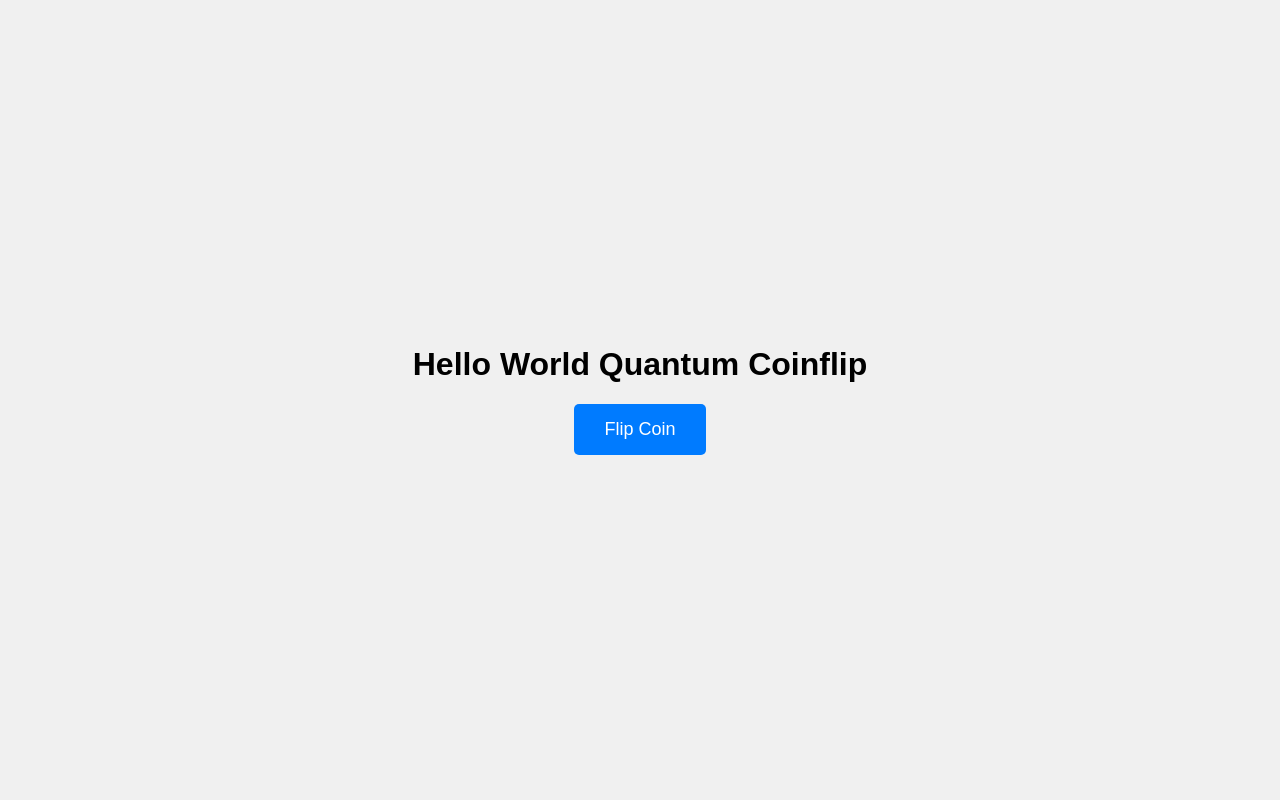
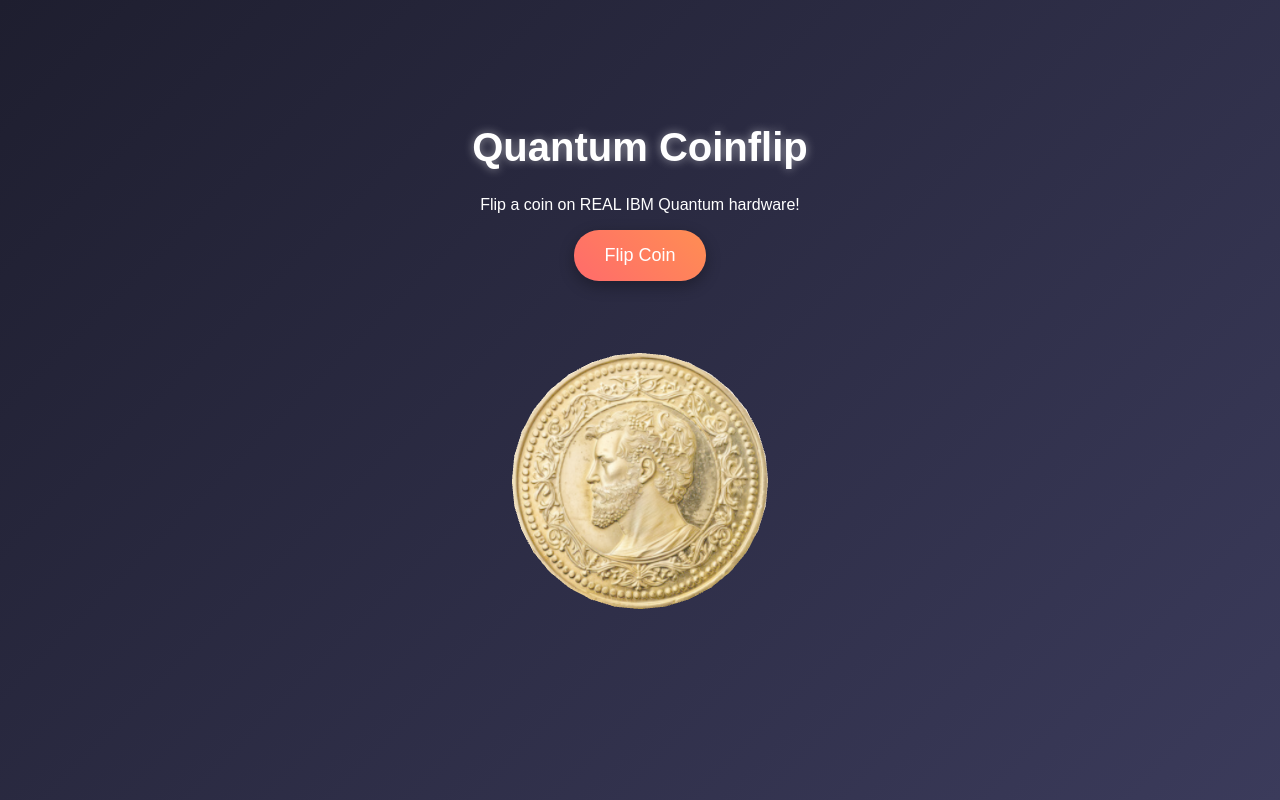
Before and after one commit to gianksp/quantum-coinflip, a Flask app: page / in a window 1280 px wide. Run offline with Flask 3, Linux system fonts and the light colour scheme; parts of the project's set-up code (start-up, migrations or seed data) failed here and were passed over.

Commit message:
Demo version

```diff
--- a/app.py
+++ b/app.py
@@ -1,9 +1,15 @@
 from flask import Flask, render_template, jsonify
 from qiskit import QuantumCircuit, transpile
-from qiskit_aer import AerSimulator
-from qiskit_ibm_runtime import Sampler
+from qiskit_ibm_runtime import QiskitRuntimeService, Sampler
+import os
 
 app = Flask(__name__)
+
+# Initialize Qiskit Runtime Service with token from environment variable
+IBM_TOKEN = os.getenv("IBM_QUANTUM_TOKEN")
+if not IBM_TOKEN:
+    raise ValueError("IBM_QUANTUM_TOKEN environment variable not set")
+service = QiskitRuntimeService(channel="ibm_quantum", token=IBM_TOKEN)
 
 @app.route('/')
 def index():
@@ -11,32 +17,29 @@ def index():
 
 @app.route('/flip', methods=['POST'])
 def flip_coin():
-    print("Hello World! Flipping a quantum coin...")
+    print("Flipping a quantum coin on real IBM hardware...")
 
-    # Create a 1-qubit circuit with 1 classical bit
-    circuit = QuantumCircuit(1, 1)  # 1 qubit, 1 classical bit
+    circuit = QuantumCircuit(1, 1)
     circuit.h(0)
     circuit.measure(0, 0)
 
-    # Use local Aer simulator
-    backend = AerSimulator()
+    backend = service.least_busy(operational=True, simulator=False, min_num_qubits=1)
+    print(f"Using backend: {backend.name}")
 
-    # Transpile the circuit for the target backend
     transpiled_circuit = transpile(circuit, backend=backend)
 
-    # Run with Sampler
     sampler = Sampler(mode=backend)
     job = sampler.run([transpiled_circuit], shots=1)
-    result = job.result()
+    try:
+        result = job.result(timeout=60)
+        counts = result[0].data.c.get_counts()
+        outcome = list(counts.keys())[0]
+        coin_result = "Tails" if outcome == '0' else "Heads"
+    except Exception as e:
+        print(f"Job timed out or failed: {str(e)}")
+        return jsonify({"result": "Timeout: Quantum hardware is busy", "backend": backend.name}), 503
 
-    # Access counts from the measurement register
-    print(result[0].data)
-    counts = result[0].data.c.get_counts()
-    outcome = list(counts.keys())[0]  # '0' or '1'
-
-    # Map to coin flip
-    coin_result = "Tails" if outcome == '0' else "Heads"
-    return jsonify({"result": coin_result})
+    return jsonify({"result": coin_result, "backend": backend.name})
 
 if __name__ == '__main__':
     app.run(debug=True, host='0.0.0.0', port=5000)
--- a/requirements.txt
+++ b/requirements.txt
@@ -1,4 +1,5 @@
 flask
 qiskit>=1.0.0
-qiskit-aer
 qiskit-ibm-runtime
+gunicorn
+python-dotenv
--- a/templates/index.html
+++ b/templates/index.html
@@ -5,56 +5,146 @@
     <title>Quantum Coinflip</title>
     <style>
         body {
+            margin: 0;
+            height: 100vh;
             display: flex;
             flex-direction: column;
             align-items: center;
             justify-content: center;
-            height: 100vh;
-            margin: 0;
+            background: linear-gradient(135deg, #1e1e2f, #3b3b5b);
             font-family: Arial, sans-serif;
-            background: #f0f0f0;
+            color: #fff;
+            overflow: hidden;
+        }
+        h1 {
+            font-size: 2.5em;
+            text-shadow: 0 0 10px rgba(255, 255, 255, 0.5);
+            margin-bottom: 10px;
         }
         button {
             padding: 15px 30px;
             font-size: 18px;
-            background-color: #007bff;
+            background: linear-gradient(45deg, #ff6b6b, #ff8e53);
+            border: none;
+            border-radius: 25px;
             color: white;
-            border: none;
-            border-radius: 5px;
             cursor: pointer;
+            box-shadow: 0 5px 15px rgba(0, 0, 0, 0.3);
+            transition: transform 0.2s;
+        }
+        button:hover {
+            transform: translateY(-3px);
         }
         button:disabled {
-            background-color: #ccc;
+            opacity: 0.5;
             cursor: not-allowed;
         }
-        #result {
+        #status {
             margin-top: 20px;
-            font-size: 24px;
+            font-size: 20px;
+            text-shadow: 0 0 5px rgba(255, 255, 255, 0.7);
+        }
+        #coin-container {
+            width: 100%;
+            height: 400px;
         }
     </style>
 </head>
 <body>
-    <h1>Hello World Quantum Coinflip</h1>
+    <h1>Quantum Coinflip</h1>
+    <p>Flip a coin on REAL IBM Quantum hardware!</p>
     <button id="flipButton" onclick="flipCoin()">Flip Coin</button>
-    <div id="result"></div>
+    <div id="coin-container"></div>
+    <div id="status"></div>
 
+    <script src="https://cdn.jsdelivr.net/npm/three@0.160.0/build/three.min.js"></script>
     <script>
+        let coin, isSpinning = false;
+
+        function initThreeJS() {
+            console.log('Three.js loaded');
+            const scene = new THREE.Scene();
+            const camera = new THREE.PerspectiveCamera(65, window.innerWidth / 400, 0.1, 1000);
+            const renderer = new THREE.WebGLRenderer({ antialias: true, alpha: true });
+            renderer.setSize(window.innerWidth, 400);
+            document.getElementById('coin-container').appendChild(renderer.domElement);
+
+            const geometry = new THREE.CylinderGeometry(2, 2, 0.2, 32);
+            const textureLoader = new THREE.TextureLoader();
+            const headsTexture = textureLoader.load('/static/heads.png',
+                () => console.log('Heads texture loaded'),
+                undefined,
+                (err) => console.error('Error loading heads texture:', err)
+            );
+            const tailsTexture = textureLoader.load('/static/tails.png',
+                () => console.log('Tails texture loaded'),
+                undefined,
+                (err) => console.error('Error loading tails texture:', err)
+            );
+            const materials = [
+                new THREE.MeshBasicMaterial({ color: 0xaaaaaa }),
+                new THREE.MeshBasicMaterial({ map: headsTexture || { color: 0xff0000 } }),
+                new THREE.MeshBasicMaterial({ map: tailsTexture || { color: 0x0000ff } })
+            ];
+            coin = new THREE.Mesh(geometry, materials);
+            coin.rotation.x = Math.PI / 2; // Start with Heads facing camera
+            coin.rotation.y = Math.PI / 2;
+            scene.add(coin);
+            camera.position.z = 5;
+
+
+            const light = new THREE.AmbientLight(0xffffff, 1);
+            scene.add(light);
+
+            function animate() {
+                requestAnimationFrame(animate);
+                if (isSpinning) {
+                    coin.rotation.x += 0.2;
+                }
+                renderer.render(scene, camera);
+            }
+            animate();
+        }
+
         async function flipCoin() {
             const button = document.getElementById('flipButton');
-            const resultDiv = document.getElementById('result');
+            const statusDiv = document.getElementById('status');
             button.disabled = true;
-            resultDiv.textContent = 'Flipping...';
+            statusDiv.textContent = 'Sending to IBM Quantum hardware...';
+            if (typeof THREE !== 'undefined' && coin) {
+                isSpinning = true;
+            }
 
             try {
                 const response = await fetch('/flip', { method: 'POST' });
                 const data = await response.json();
-                resultDiv.textContent = `Result: ${data.result}`;
+                const result = data.result;
+                const backend = data.backend;
+
+                setTimeout(() => {
+                    if (typeof THREE !== 'undefined' && coin) {
+                        isSpinning = false;
+                        // Adjust rotation to show face to camera
+                        coin.rotation.x = result === 'Heads' ? Math.PI / 2 : -Math.PI / 2;
+                    }
+                    statusDiv.textContent = `Result: ${result} (via ${backend})`;
+                    button.disabled = false;
+                }, 2000);
             } catch (error) {
-                resultDiv.textContent = 'Error flipping coin!';
+                if (typeof THREE !== 'undefined' && coin) {
+                    isSpinning = false;
+                }
+                statusDiv.textContent = 'Error: Quantum flip failed!';
                 console.error(error);
-            } finally {
                 button.disabled = false;
             }
+        }
+
+        if (typeof THREE === 'undefined') {
+            console.error('Three.js failed to load');
+            document.getElementById('status').textContent = 'Error: 3D library failed to load';
+        } else {
+            initThreeJS();
         }
     </script>
 </body>
```
Also changed, not shown: README.md, static/heads.png (added), static/tails.png (added), 1 other file.
